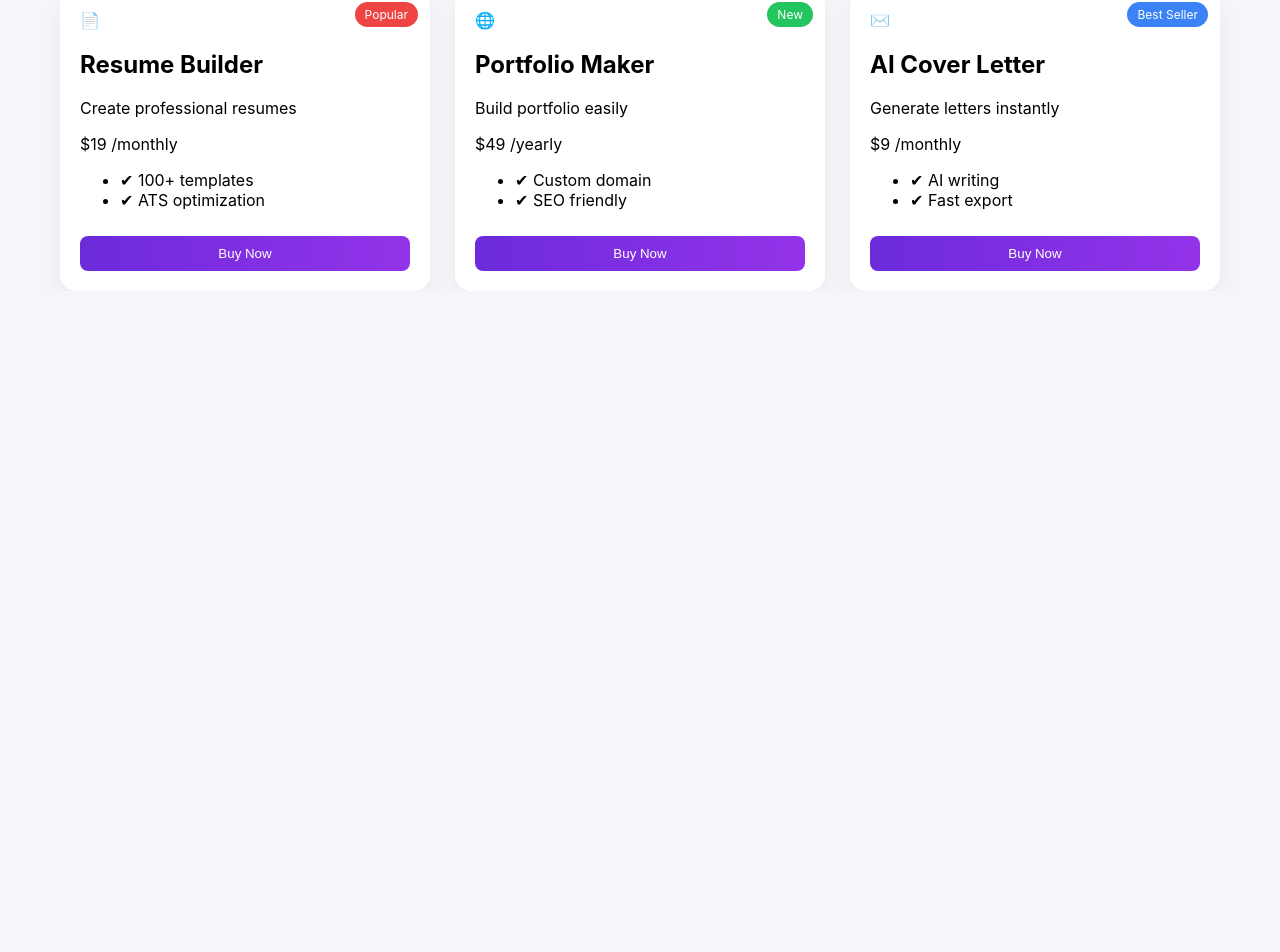
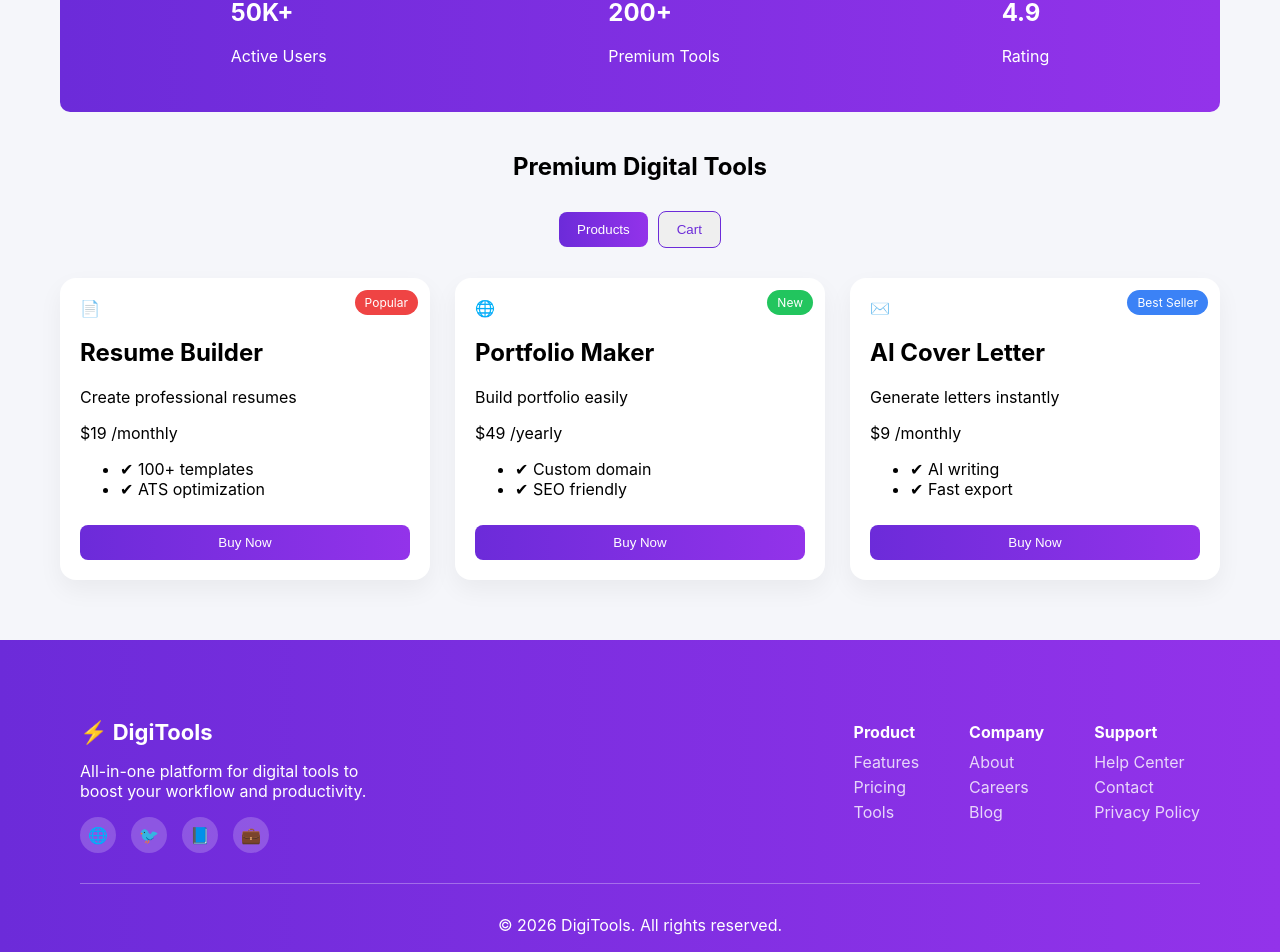
Before and after one commit to shimu13/b-13A06, a React (Vite) app: page / in a window 1280 px wide. Shown: the part 772-1724 px from the top of the page. Before the commit the page ends 1063 px from the top, so only its background shows below. Built offline with nearby package versions, Linux system fonts and the light colour scheme.

Commit message:
added footer

```diff
--- a/package.json
+++ b/package.json
@@ -13,6 +13,7 @@
     "@tailwindcss/vite": "^4.2.2",
     "react": "^19.2.4",
     "react-dom": "^19.2.4",
+    "react-icons": "^5.6.0",
     "react-toastify": "^11.0.5",
     "tailwindcss": "^4.2.2"
   },
--- a/src/App.jsx
+++ b/src/App.jsx
@@ -3,12 +3,13 @@ import Navbar from "./Components/Navbar";
 import Banner from "./Components/Banner";
 import ProductCard from "./Components/ProductCard";
 import Cart from "./Components/Cart";
+import Stats from "./Components/Stats";
+import Footer from "./Components/Footer";
+import { FaFacebook, FaTwitter, FaLinkedin, FaGlobe } from "react-icons/fa";
 import { productsData } from "./Data/products";
 import { ToastContainer, toast } from "react-toastify";
 import "react-toastify/dist/ReactToastify.css";
-import Stats from "./Components/Stats";
 
-<Stats />
 export default function App() {
 
   const [cart, setCart] = useState([]);
@@ -32,14 +33,32 @@ export default function App() {
   return (
     <div>
 
+      {/* NAVBAR */}
       <Navbar cartCount={cart.length} />
+
+      {/* BANNER */}
       <Banner />
 
+      {/* 🔥 STATS (Correct place) */}
+      <Stats />
+
+      {/* TITLE */}
+      <h2 style={{ textAlign: "center", marginTop: "40px" }}>
+        Premium Digital Tools
+      </h2>
+
+      {/* TOGGLE BUTTON */}
       <div style={{ textAlign: "center", margin: "30px" }}>
-        <button onClick={() => setView("products")}>Products</button>
-        <button onClick={() => setView("cart")}>Cart</button>
+        <button className="btn-primary" onClick={() => setView("products")}>
+          Products
+        </button>
+
+        <button className="btn-outline" onClick={() => setView("cart")}>
+          Cart
+        </button>
       </div>
 
+      {/* PRODUCTS */}
       {view === "products" && (
         <div className="products-grid">
           {productsData.map(product => (
@@ -52,6 +71,7 @@ export default function App() {
         </div>
       )}
 
+      {/* CART */}
       {view === "cart" && (
         <Cart
           cart={cart}
@@ -60,7 +80,13 @@ export default function App() {
         />
       )}
 
-      <ToastContainer />
+      {/* TOAST */}
+      <ToastContainer position="top-right" autoClose={1500} />
+
+      {/* FOOTER */}
+      <Footer
+
+      />
 
     </div>
   );
--- a/src/Components/Footer.jsx
+++ b/src/Components/Footer.jsx
@@ -1,7 +1,58 @@
 export default function Footer() {
   return (
-    <footer className="bg-gray-900 text-white p-6 mt-10">
-      <div className="text-center">&copy; 2026 DigiTools. All rights reserved.</div>
+    <footer className="footer">
+
+      {/* TOP */}
+      <div className="footer-top">
+
+        {/* BRAND */}
+        <div className="footer-brand">
+          <h2>⚡ DigiTools</h2>
+          <p>
+            All-in-one platform for digital tools to boost your workflow
+            and productivity.
+          </p>
+
+          {/* 🔥 SOCIAL ICONS */}
+          <div className="social-icons">
+            <span>🌐</span>
+            <span>🐦</span>
+            <span>📘</span>
+            <span>💼</span>
+          </div>
+        </div>
+
+        {/* LINKS */}
+        <div className="footer-links">
+          <div>
+            <h4>Product</h4>
+            <p>Features</p>
+            <p>Pricing</p>
+            <p>Tools</p>
+          </div>
+
+          <div>
+            <h4>Company</h4>
+            <p>About</p>
+            <p>Careers</p>
+            <p>Blog</p>
+          </div>
+
+          <div>
+            <h4>Support</h4>
+            <p>Help Center</p>
+            <p>Contact</p>
+            <p>Privacy Policy</p>
+          </div>
+        </div>
+
+      </div>
+
+      {/* BOTTOM */}
+      <div className="footer-bottom">
+        <p>© 2026 DigiTools. All rights reserved.</p>
+      </div>
+
     </footer>
   );
 }
--- a/src/index.css
+++ b/src/index.css
@@ -209,10 +209,74 @@ body {
 }
 
 /* FOOTER */
-footer {
+.footer {
   background: linear-gradient(90deg, #6c2bd9, #9333ea);
   color: white;
+  padding: 60px 80px 20px;
+  margin-top: 60px;
+}
+
+/* TOP */
+.footer-top {
+  display: flex;
+  justify-content: space-between;
+  flex-wrap: wrap;
+  gap: 40px;
+}
+
+/* BRAND */
+.footer-brand {
+  max-width: 300px;
+}
+
+.footer-brand h2 {
+  font-size: 22px;
+  margin-bottom: 10px;
+}
+
+/* LINKS */
+.footer-links {
+  display: flex;
+  gap: 50px;
+}
+
+.footer-links h4 {
+  margin-bottom: 10px;
+}
+
+.footer-links p {
+  margin: 5px 0;
+  cursor: pointer;
+  opacity: 0.8;
+}
+
+.footer-links p:hover {
+  opacity: 1;
+}
+
+/* BOTTOM */
+.footer-bottom {
+  border-top: 1px solid rgba(255,255,255,0.3);
+  margin-top: 30px;
+  padding-top: 15px;
   text-align: center;
-  padding: 40px;
-  margin-top: 50px;
 }
+/* SOCIAL ICONS */
+.social-icons {
+  display: flex;
+  gap: 15px;
+  margin-top: 15px;
+}
+
+.social-icons span {
+  background: rgba(255,255,255,0.2);
+  padding: 8px;
+  border-radius: 50%;
+  cursor: pointer;
+  transition: 0.3s;
+}
+
+.social-icons span:hover {
+  background: white;
+  color: #6c2bd9;
+}
```
Also changed, not shown: 1 other file (tests, documents, lock files or other folders).
